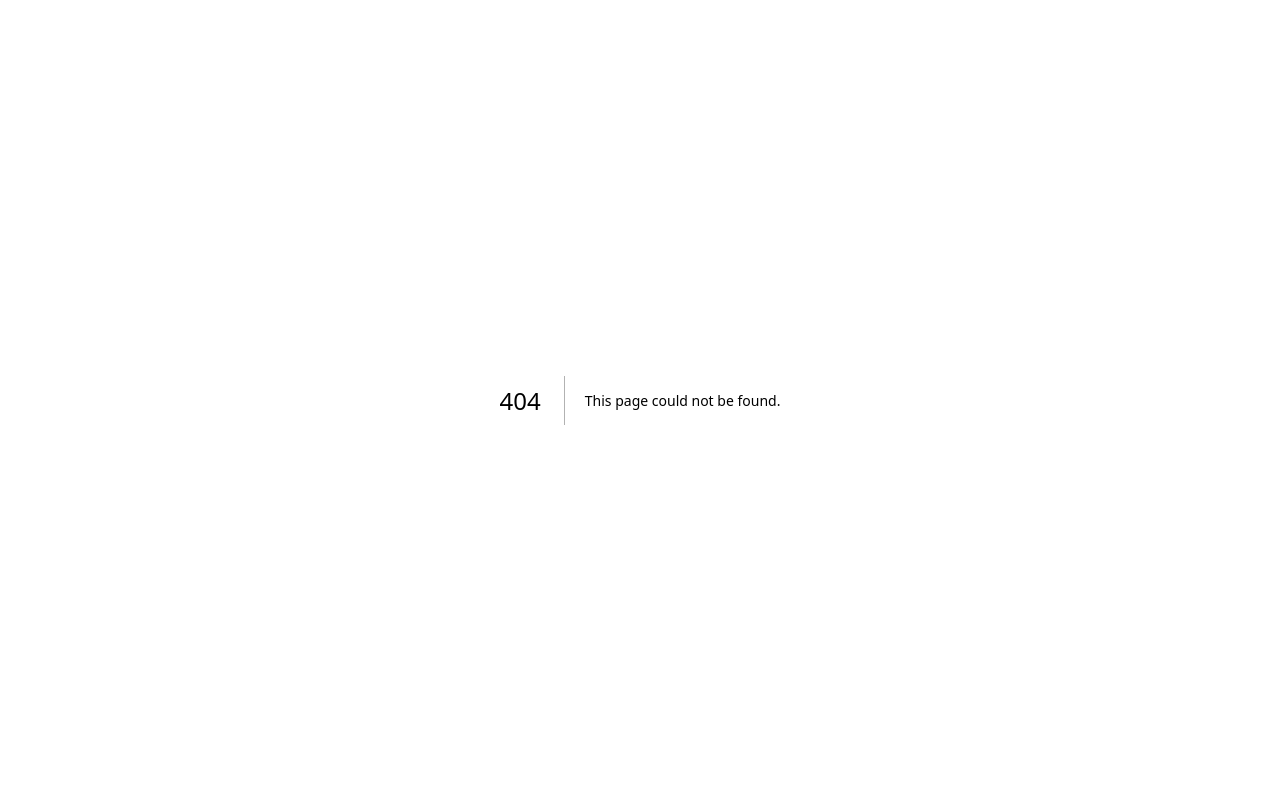
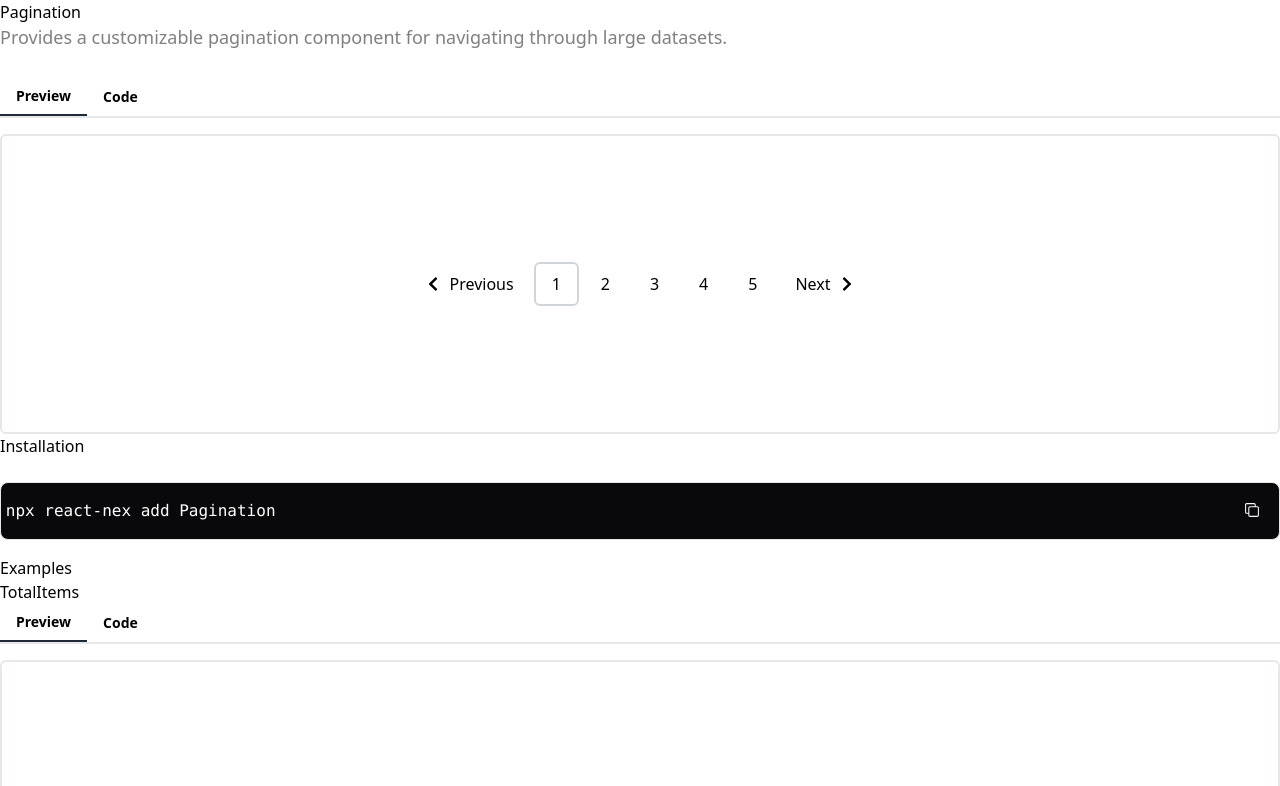
Before and after one commit to Sahilwagh03/React-Nex-Docs, a Next.js app: page /Components/Pagination in a window 1280 px wide. Before the commit this address had no page. Shown: the top 786 px of the page. Built offline with nearby package versions, Linux system fonts and the light colour scheme.

Commit message:
ProgressBar and Pagination added

```diff
--- /dev/null
+++ b/components/Pagination/Pagination.jsx
@@ -0,0 +1,49 @@
+import React, { useState } from 'react';
+import PaginationItem from './PaginationItem';
+import { FaChevronLeft, FaChevronRight } from 'react-icons/fa';
+
+const Pagination = ({ totalItems = 5, className = "", max = 0 }) => {
+    const [currentPage, setCurrentPage] = useState(1)
+    const pageCount = totalItems;
+    const handlePreviousPage = () => {
+        if (currentPage > 1) {
+            setCurrentPage(currentPage - 1);
+        }
+    };
+
+    const handleNextPage = () => {
+        if (currentPage < pageCount) {
+            setCurrentPage(currentPage + 1);
+        }
+    };
+
+
+    return (
+
+        <div className="flex justify-center items-center gap-1">
+            <button
+                onClick={handlePreviousPage}
+                disabled={currentPage === 1}
+                className="px-4 py-2 rounded-md focus:outline-none flex items-center gap-2"
+            >
+                <FaChevronLeft /> Previous
+            </button>
+            <div className='gap-1 flex flex-row'>
+                <PaginationItem pageCount={pageCount} currentPage={currentPage} setCurrentPage={(data) => setCurrentPage(data)} className={className} />
+            </div>
+            <button
+                onClick={handleNextPage}
+                disabled={currentPage === pageCount}
+                className="px-4 py-2 rounded-md focus:outline-none flex items-center gap-2"
+            >
+                Next <FaChevronRight />
+            </button>
+        </div>
+
+    );
+
+};
+
+
+
+export default Pagination;
--- /dev/null
+++ b/components/Pagination/PaginationItem.jsx
@@ -0,0 +1,18 @@
+const PaginationItem = ({pageCount,className,currentPage,setCurrentPage}) => {
+    const pageNumbers = Array.from({ length: pageCount }, (_, i) => i + 1);
+
+    return pageNumbers.map((pageNumber) => (
+      <button
+        key={pageNumber}
+        onClick={() => setCurrentPage(pageNumber)}
+        className={`px-4 py-2 rounded-md focus:outline-none border-2 ${
+          currentPage === pageNumber ? 'border-gray-300' : 'border-transparent'
+        } ${className}`}
+      >
+        {pageNumber}
+      </button>
+    ));
+
+};
+
+export default PaginationItem
--- /dev/null
+++ b/components/ProgressBar/ProgressBar.jsx
@@ -0,0 +1,32 @@
+import React, { useEffect } from "react";
+import { motion, useAnimation } from "framer-motion";
+
+const ProgressBar = ({ value, activeColor = "blue", inActiveColor = "#18181b33", className = "", animationDuration = 1 }) => {
+  const controls = useAnimation();
+
+  // Whenever the progress prop changes, animate the progress bar
+  useEffect(() => {
+    const adjustedProgress = Math.min(value, 100); // Ensure progress doesn't exceed 100%
+    controls.start({
+      width: `${adjustedProgress}%`,
+      transition: { duration: animationDuration } // Adjust animation duration as needed
+    });
+  }, [value, controls]);
+
+  return (
+    <div className={`w-full h-2 rounded-full overflow-hidden ${className}`} style={{ backgroundColor: `${inActiveColor}` }}
+      role="progressbar" // Add role attribute
+      aria-valuemin="0" // Minimum value
+      aria-valuemax="100" // Maximum value
+      aria-valuenow={value} // Current value (dynamic based on `value` prop)
+    >
+      <motion.div
+        className={`h-full`}
+        style={{ width: "0%", backgroundColor: `${activeColor}` }} // Initial width before animation
+        animate={controls}
+      />
+    </div>
+  );
+};
+
+export default ProgressBar;
--- a/package.json
+++ b/package.json
@@ -19,6 +19,7 @@
   "homepage": "https://github.com/shuding/nextra-docs-template#readme",
   "dependencies": {
     "classnames": "^2.5.1",
+    "framer-motion": "^11.0.14",
     "gsap": "^3.12.5",
     "next": "^13.0.6",
     "nextra": "latest",
--- a/pages/Components/Alert.mdx
+++ b/pages/Components/Alert.mdx
@@ -10,6 +10,7 @@
 import Alert from "../../components/Alert/Alert";
 
 import ComponentPreviewAndCode from '../../components/ComponentPreviewAndCode/ComponentPreviewAndCode';
+import CommandBlock from '../../components/CommandBlock/CommandBlock'
 
 import {AlertRawCode} from '../../utils/component-raw-code/component-raw-code';
 
@@ -18,7 +19,6 @@ import {AlertRawCode} from '../../utils/component-raw-code/component-raw-code';
 
 ## Installation
 
-import CommandBlock from '../../components/CommandBlock/CommandBlock'
 
 <CommandBlock command="npx react-nex add Alert" />
 
--- /dev/null
+++ b/pages/Components/Pagination.mdx
@@ -0,0 +1,46 @@
+# Pagination
+
+<span style={{ color: 'grey', fontSize: 18, fontWeight: 400 }}>
+  Provides a customizable pagination component for navigating through large datasets.
+</span>
+
+<br></br>
+
+import ComponentPreviewAndCode from '../../components/ComponentPreviewAndCode/ComponentPreviewAndCode';
+import CommandBlock from '../../components/CommandBlock/CommandBlock'
+
+import Pagination from "../../components/Pagination/Pagination";
+import PaginationItem from "../../components/Pagination/PaginationItem";
+
+<ComponentPreviewAndCode
+    PreviewComponent={<Pagination totalItems={5} />}
+Code={`
+<Pagination totalItems={5} />
+`}
+/>
+
+
+Installation
+
+<CommandBlock command="npx react-nex add Pagination" />
+
+
+## Examples
+
+### TotalItems
+
+<ComponentPreviewAndCode
+    PreviewComponent={<Pagination totalItems={8} />}
+Code={`
+<Pagination totalItems={8} />
+`}
+/>
+
+### Custom Tailwind Css
+
+<ComponentPreviewAndCode
+    PreviewComponent={<Pagination totalItems={4} className="bg-gray-200 hover:bg-gray-300"/>}
+Code={`
+<Pagination totalItems={4}  className="border-red-500"/>
+`}
+/>
--- /dev/null
+++ b/pages/Components/ProgressBar.mdx
@@ -0,0 +1,85 @@
+# ProgressBar
+
+<span style={{ color: 'grey', fontSize: 18, fontWeight: 400 }}>
+Displays an animated progress bar to visualize progress for tasks or processes.
+</span>
+
+<br></br>
+
+import CommandBlock from '../../components/CommandBlock/CommandBlock'
+import ComponentPreviewAndCode from '../../components/ComponentPreviewAndCode/ComponentPreviewAndCode';
+import ProgressBar from '../../components/ProgressBar/ProgressBar';
+
+<br></br>
+
+<ComponentPreviewAndCode PreviewComponent={
+    <div className="w-[300px]">
+        <ProgressBar value={40} activeColor="#000" inActiveColor="#E5E7EB" />
+    </div>
+
+} Code={`
+<div className="w-[300px]">
+    <ProgressBar value={40} activeColor="#000" inActiveColor="#E5E7EB" />
+</div>
+`} />
+
+## Installation
+
+<br></br>
+
+<CommandBlock command="npx react-nex add ProgressBar" />
+
+## Examples
+
+
+### Default Progress Bar
+
+<br></br>
+
+<ComponentPreviewAndCode PreviewComponent={
+<div className="w-[300px]">
+<ProgressBar value={40} />
+</div>
+}
+
+Code={`
+<div className="w-[300px]">
+    <ProgressBar value={40} />
+</div>
+`}
+/>
+
+### Duration Animation
+
+<br></br>
+
+<ComponentPreviewAndCode PreviewComponent={
+<div className="w-[300px]">
+    <ProgressBar value={65} activeColor="#F5A623" animationDuration={10} />
+</div>
+}
+Code={`
+<div className="w-[300px]">
+    <ProgressBar value={65} activeColor="#F5A623" animationDuration={10} />
+</div>
+`}
+/>
+
+
+## Props
+
+### Value
+
+value: The current progress value (0-100).
+### Active Color
+
+activeColor: The color of the filled progress bar (default: "blue").
+### Inactive Color
+
+inActiveColor: The color of the unfilled progress bar (default: "#E5E7EB").
+### Class Name
+
+className: Optional class names to apply for custom styling.
+### Animation Duration
+
+animationDuration: The duration of the progress animation in seconds (default: 1).
```
Also changed, not shown: 1 other file (tests, documents, lock files or other folders).
